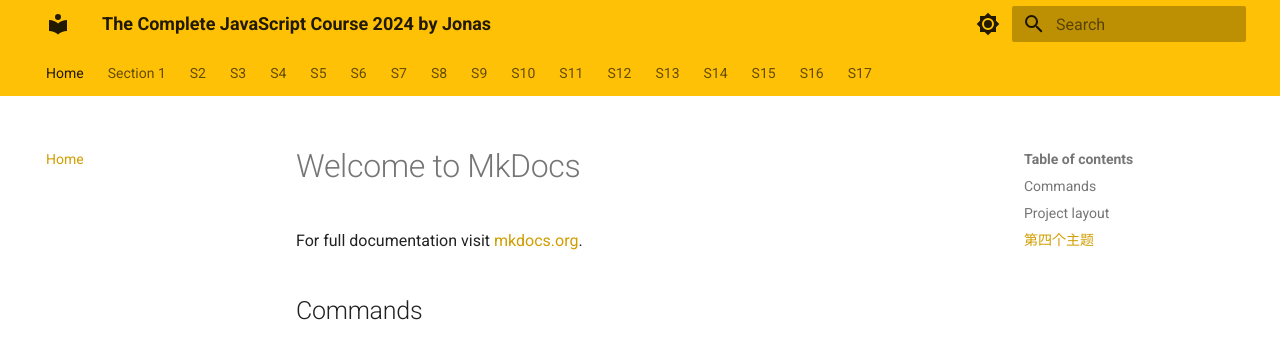
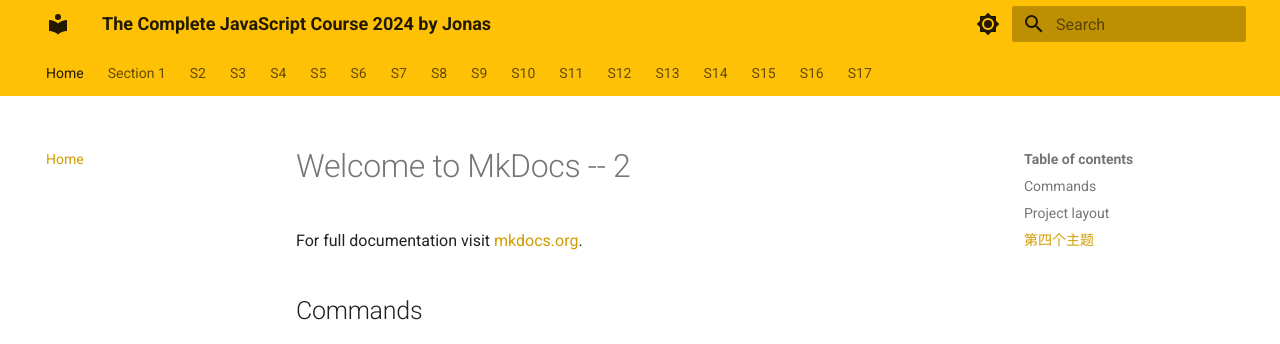
Before and after one commit to OwenAus/JavaScript-Course-Note, an MkDocs documentation site: the page built from docs/index.md, in a window 1280 px wide and 1009 px high. Shown: the top 344 px of the window. Built offline with MkDocs 1.6.1 and Material for MkDocs 9.7.7, drawn with Linux system fonts in a browser that asks for light colours.

```diff
--- a/docs/index.md
+++ b/docs/index.md
@@ -1,4 +1,4 @@
-# Welcome to MkDocs
+# Welcome to MkDocs -- 2
 
 For full documentation visit [mkdocs.org](https://www.mkdocs.org).
 
```
Also changed, not shown: 3 other files.
